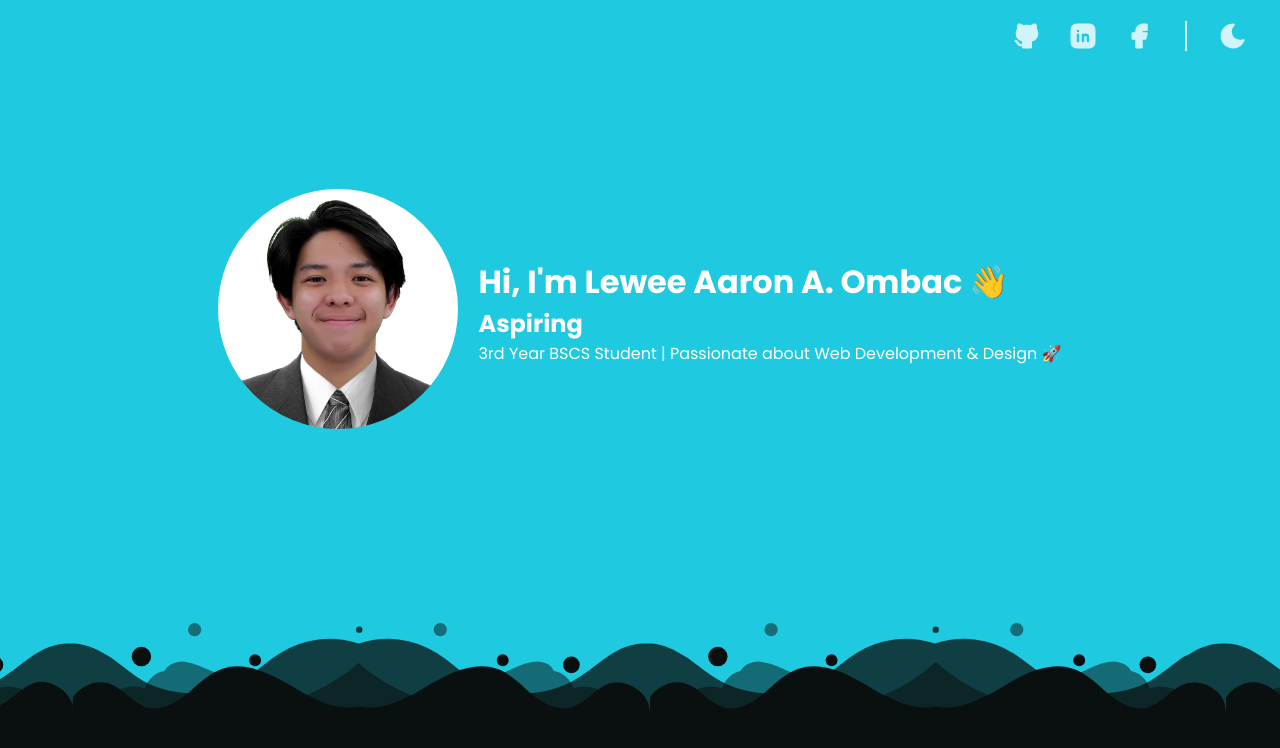
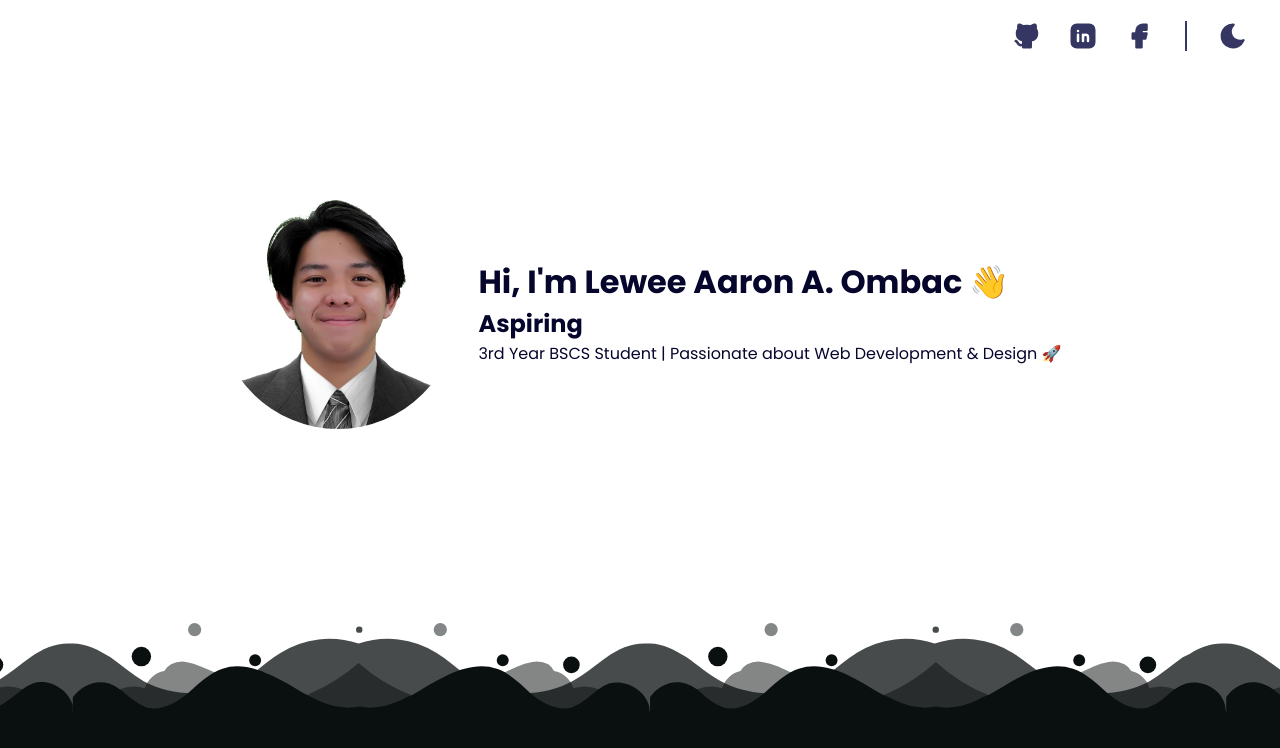
Before and after one commit to YVISS/eley, a React (Vite) app in the folder eleypfolio/: page / in a window 1280 px wide. Shown: the top 748 px of the page. Built offline with nearby package versions, Linux system fonts and the light colour scheme.

Commit message:
added theme mode light dim dark/ create dark and light only

```diff
--- a/eleypfolio/src/Header.jsx
+++ b/eleypfolio/src/Header.jsx
@@ -10,12 +10,36 @@ const lightIcon = <svg xmlns="http://www.w3.org/2000/svg" width="24" height="24"
 
 const darkIcon = <svg xmlns="http://www.w3.org/2000/svg" width="24" height="24" viewBox="0 0 24 24" fill="currentColor" className="icon icon-tabler icons-tabler-filled icon-tabler-moon"><path stroke="none" d="M0 0h24v24H0z" fill="none" /><path d="M12 1.992a10 10 0 1 0 9.236 13.838c.341 -.82 -.476 -1.644 -1.298 -1.31a6.5 6.5 0 0 1 -6.864 -10.787l.077 -.08c.551 -.63 .113 -1.653 -.758 -1.653h-.266l-.068 -.006l-.06 -.002z" /></svg>;
 
+const dimIcon = <svg  xmlns="http://www.w3.org/2000/svg"  width="24"  height="24"  viewBox="0 0 24 24"  fill="none"  stroke="currentColor"  stroke-width="2"  stroke-linecap="round"  stroke-linejoin="round"  className="icon icon-tabler icons-tabler-outline icon-tabler-shadow"><path stroke="none" d="M0 0h24v24H0z" fill="none"/><path d="M12 12m-9 0a9 9 0 1 0 18 0a9 9 0 1 0 -18 0" /><path d="M13 12h5" /><path d="M13 15h4" /><path d="M13 18h1" /><path d="M13 9h4" /><path d="M13 6h1" /></svg>;
 
 
 export default function Header() {
 
-    const headDoc = document.firstElementChild;
-    const [dark, setDark] = useState(false);
+ // List of available themes in order
+  const themes = ['light', 'dark', 'dim'];
+
+  // Get current index or default to 0 (light)
+  function getCurrentThemeIndex() {
+    const current = document.documentElement.getAttribute('color-scheme');
+    return themes.indexOf(current !== null ? current : 'light');
+  }
+
+  // Toggle theme
+  function toggleTheme() {
+    const currentIndex = getCurrentThemeIndex();
+    const nextIndex = (currentIndex + 1) % themes.length;
+    const nextTheme = themes[nextIndex];
+    document.documentElement.setAttribute('color-scheme', nextTheme);
+    localStorage.setItem('preferred-theme', nextTheme);
+  }
+
+  // On page load, set theme from localStorage (if exists)
+  document.addEventListener('DOMContentLoaded', () => {
+    const savedTheme = localStorage.getItem('preferred-theme');
+    if (savedTheme && themes.includes(savedTheme)) {
+      document.documentElement.setAttribute('color-scheme', savedTheme);
+    }
+  });
 
 
 
@@ -27,10 +51,10 @@ export default function Header() {
                 <nav>
                     <ul>
                         <li className="header__icons">{githubIcon}</li>
-                        <li>{linkedinIcon}</li>
-                        <li>{facebookIcon}</li>
+                        <li className="header__icons">{linkedinIcon}</li>
+                        <li className="header__icons">{facebookIcon}</li>
                         <li className="header__line"></li>
-                        <li className="header__theme"><button className="header__switcher" onClick={(e) => handleClick(e)}>{darkIcon}</button></li>
+                        <li className="header__theme"><button className="header__switcher" onClick={toggleTheme}>{darkIcon}</button></li>
                     </ul>
                 </nav>
             </header>
--- a/eleypfolio/src/css/header.css
+++ b/eleypfolio/src/css/header.css
@@ -1,3 +1,4 @@
+@import url('./index.css');
 
 nav {
   display: flex;
@@ -23,9 +24,11 @@ nav ul li {
   list-style: none;
   width: 30px;
   height: 30px;
+}
+
+header .header__icons {
   cursor: pointer;
 }
-
 
 header {
   display: flex;
@@ -43,15 +46,15 @@ header svg {
   height: 30px;
   max-width: 30px;
   max-height: 30px;
-  color:hsl(187, 76%, 90%);
-  transition: all 0.4s ease-in-out;
+  color: var(--text2);
+  transition: all 0.2s ease-in-out;
 }
 
-header svg:hover{
-    color:hsl(187, 76%, 70%);
+header svg:hover {
+  color: var(--text1);
 }
 
-header .header__switcher{
+header .header__switcher {
   background-color: transparent;
   border-radius: 0%;
   cursor: pointer;
@@ -64,14 +67,10 @@ header .header__switcher{
   margin: 0px;
 }
 
-header .header__line{
+header .header__line {
   width: 2px;
   height: 30px;
-    background-color: hsl(187, 76%, 90%);
+  background-color: var(--text2);
   margin: 5px;
   transition: all 0.4s ease-in-out;
 }
-
-header header__icons{
-
-}
--- a/eleypfolio/src/css/hero.css
+++ b/eleypfolio/src/css/hero.css
@@ -6,6 +6,7 @@
     height: 100%;
     min-height: 60vh;
     z-index: 10000;
+
 }
 
 .hero__container{
@@ -16,6 +17,7 @@
     width: 100%;
     height: auto;
     gap: 20px;
+
 }
 
 .hero__img img{
@@ -23,4 +25,5 @@
     max-height: 30vh;
     border-radius: 50%;
     aspect-ratio: 1/1;
+    background-color: transparent;
 }
--- a/eleypfolio/src/css/index.css
+++ b/eleypfolio/src/css/index.css
@@ -1,6 +1,11 @@
 @import url('https://fonts.googleapis.com/css2?family=Noto+Sans:ital,wght@0,100..900;1,100..900&family=Nunito:ital,wght@0,200..1000;1,200..1000&family=Poppins:ital,wght@0,100;0,200;0,300;0,400;0,500;0,600;0,700;0,800;0,900;1,100;1,200;1,300;1,400;1,500;1,600;1,700;1,800;1,900&display=swap');
 
-:root {
+
+* {
+  box-sizing: border-box;
+  margin: 0;
+  padding: 0;
+
   /* BRAND COLORS */
   --brand-hsl: hsl(187, 76%, 50%);
   --brand-rgb: #1ecbe1;
@@ -60,7 +65,10 @@
   /* DIM SHADOWS */
   --surface-shadow-dim: var(--brand-hue) 30% 13%;
   --shadow-strength-dim: .2;
+}
 
+
+:root {
   color-scheme: light;
   --brand: var(--brand-light);
   --text1: var(--text1-light);
@@ -121,7 +129,6 @@
 
 [color-scheme="dim"] {
   color-scheme: dark;
-
   --brand: var(--brand-dim);
   --text1: var(--text1-dim);
   --text2: var(--text2-dim);
@@ -151,8 +158,8 @@
   line-height: 1.5;
   font-weight: 400;
 
-  color: var(--text-color);
-  background-color: var(--brand-hsl);
+  color: var(--text1);
+  background-color: var(--brand);
   font-synthesis: none;
   text-rendering: optimizeLegibility;
   -webkit-font-smoothing: antialiased;
@@ -180,11 +187,6 @@
   color: var(--text1);
 }
 
-* {
-  box-sizing: border-box;
-  margin: 0;
-  padding: 0;
-}
 
 .student {
   aspect-ratio: 16/9;
```
Lines whose indentation alone changed are shown as unchanged.
